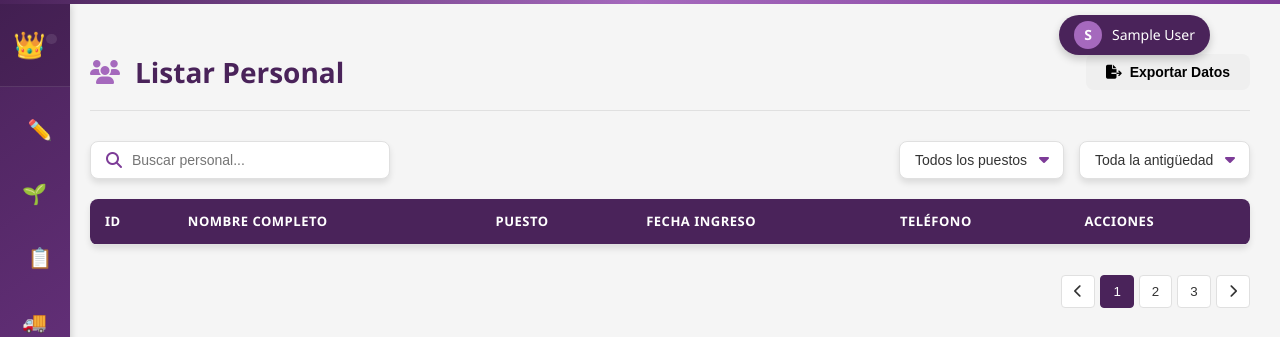
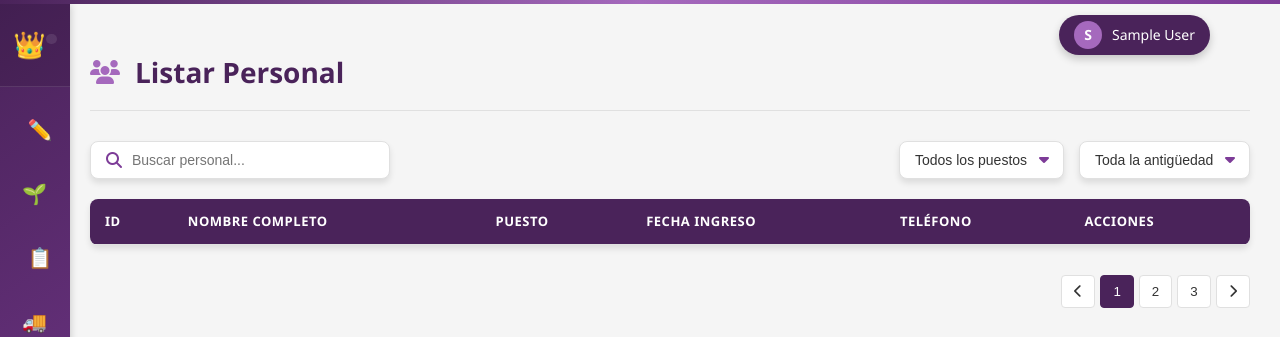
Before and after one commit to zarza12/proyectoCompleto, a PHP site: page /views/personal/listarPersonal.php in a window 1280 px wide. Shown: the top 337 px of the page. Run offline with PHP 8.4, Linux system fonts and the light colour scheme; the visitor is signed in with stand-in values (Sample User, id 1); data that the repository does not hold is empty.

Commit message:
aa112233e44557y6

```diff
--- a/views/entregas/modificarEntregas.php
+++ b/views/entregas/modificarEntregas.php
@@ -643,7 +643,7 @@ $listarJSON = json_encode($listar);
                 <i class="fas fa-truck icono-seccion"></i>
                 <h1>Modificar Entregas</h1>
             </div>
-            <div class="botones-accion">
+            <div class="botones-accion" style="display: none;">
                 <button class="btn btn-exportar"><i class="fas fa-file-export"></i> Exportar Datos</button>
             </div>
         </div>
--- a/views/personal/eliminarPersonal.php
+++ b/views/personal/eliminarPersonal.php
@@ -994,7 +994,7 @@ $htmlListado = lisPer($listarPersonas);
                 <i class="fas fa-users icono-seccion"></i>
                 <h1>Eliminar Personal</h1>
             </div>
-            <div class="botones-accion">
+            <div class="botones-accion" style="display: none;">
                 <button class="btn btn-exportar"><i class="fas fa-file-export"></i> Exportar Datos</button>
             </div>
         </div>
--- a/views/personal/listarPersonal.php
+++ b/views/personal/listarPersonal.php
@@ -748,7 +748,7 @@ $htmlListado = lisPer($listarPersonas);
                 <i class="fas fa-users icono-seccion"></i>
                 <h1>Listar Personal</h1>
             </div>
-            <div class="botones-accion">
+            <div class="botones-accion" style="display: none;">
                 <button class="btn btn-exportar"><i class="fas fa-file-export"></i> Exportar Datos</button>
             </div>
         </div>
--- a/views/personal/modificarPersonal.php
+++ b/views/personal/modificarPersonal.php
@@ -716,7 +716,7 @@ if (isset($_POST['modificarPersonal']) && $_POST['modificarPersonal'] === 'modif
                 <i class="fas fa-users icono-seccion"></i>
                 <h1>Modificar Personal</h1>
             </div>
-            <div class="botones-accion">
+            <div class="botones-accion" style="display: none;">
                 <button class="btn btn-exportar"><i class="fas fa-file-export"></i> Exportar Datos</button>
             </div>
         </div>
--- a/views/produccion/modificarProduccion.php
+++ b/views/produccion/modificarProduccion.php
@@ -192,7 +192,7 @@ $sectoresJSON = json_encode($listarSectores);
                 <i class="fas fa-edit icono-seccion"></i>
                 <h1>Modificar Producción</h1>
             </div>
-            <div class="botones-accion">
+            <div class="botones-accion" style="display: none;">
                 <button class="btn btn-exportar"><i class="fas fa-file-export"></i> Exportar Datos</button>
             </div>
         </div>
--- a/views/tratamientos/modificarTratamiento.php
+++ b/views/tratamientos/modificarTratamiento.php
@@ -673,7 +673,7 @@ $listarJSON = json_encode($listar);
                 <i class="fas fa-flask icono-seccion"></i>
                 <h1>Modificar Receta de Tratamiento</h1>
             </div>
-            <div class="botones-accion">
+            <div class="botones-accion" style="display: none;">
                 <button class="btn btn-exportar"><i class="fas fa-file-export"></i> Exportar Recetas</button>
             </div>
         </div>
```
